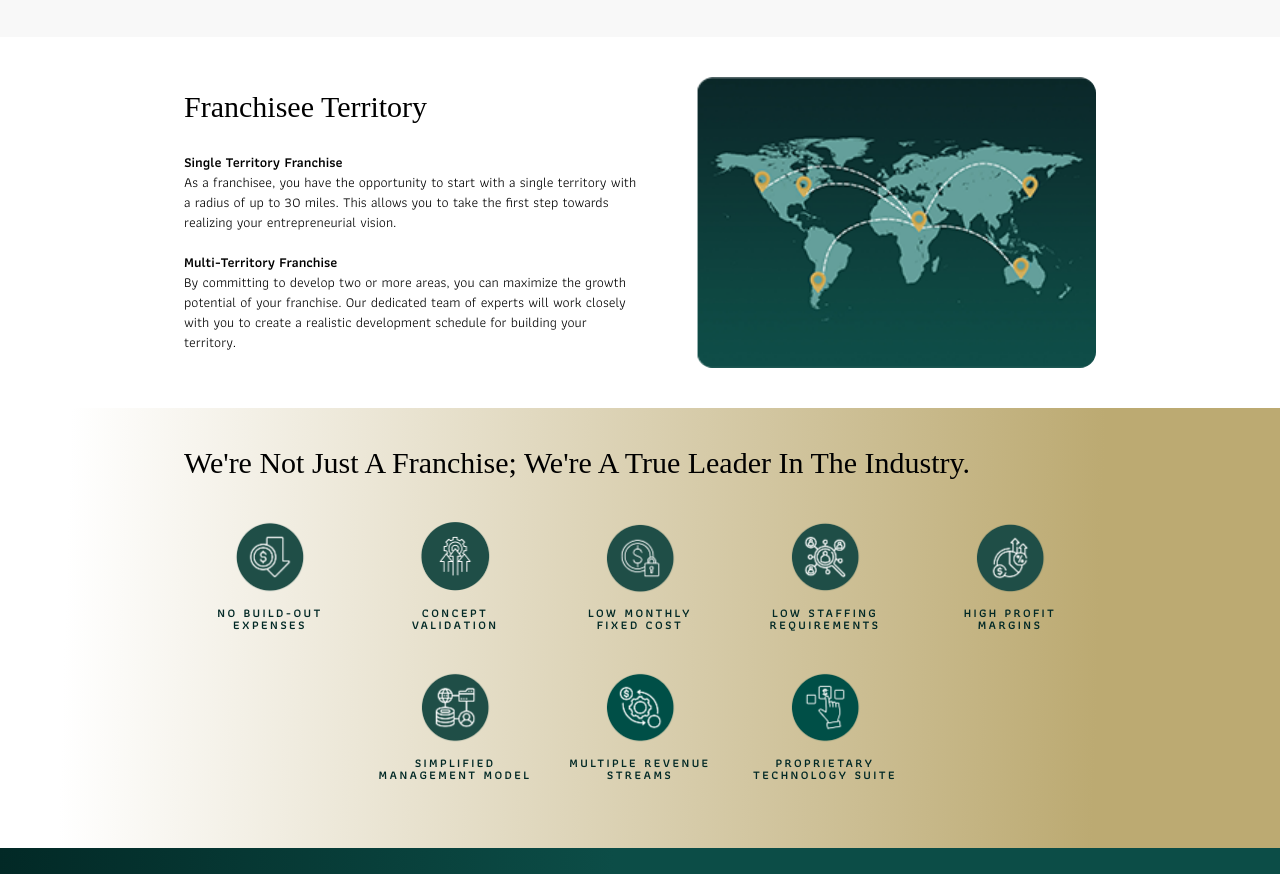
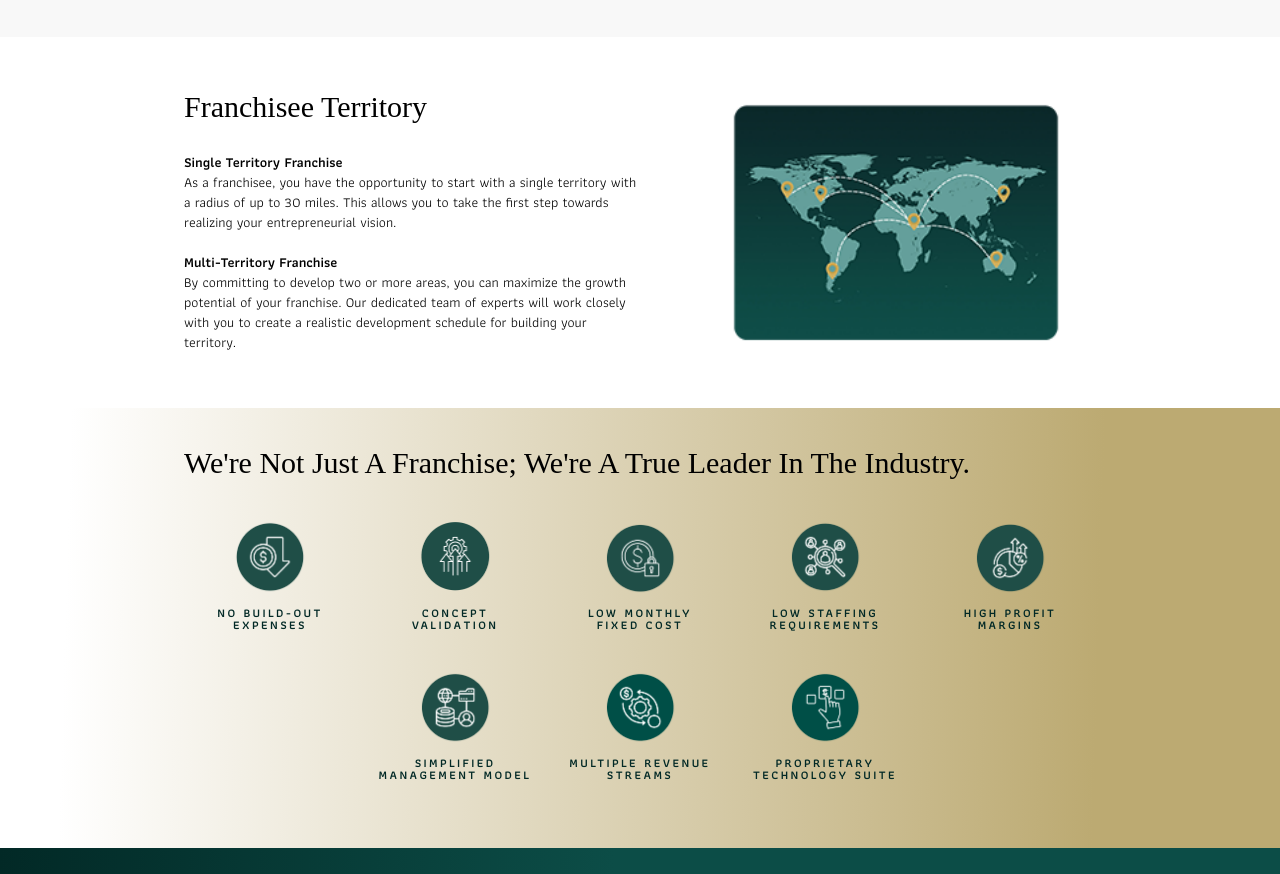
Before and after one commit to DesignGoldsainte/goldsainte49, a plain HTML site: page franchise.html in a window 1280 px wide. Shown: the part 1487-2361 px from the top of the page. Drawn offline with Linux system fonts and the light colour scheme; a script that the page names is missing; a web font is replaced by a local one.

Commit message:
franchice green map white outside

```diff
--- a/franchise.html
+++ b/franchise.html
@@ -221,7 +221,7 @@
           <img
             class="world-map-franchising-territor-icon1"
             alt=""
-            src="./public/worldmapfranchisingterritoriesphonemap.png"
+            src="./public/greengoldmapworld.png"
           />
         </div>
       </div>
```
Also changed, not shown: public/greengoldmapworld.png (added), public/greenworldmap.png (added).
